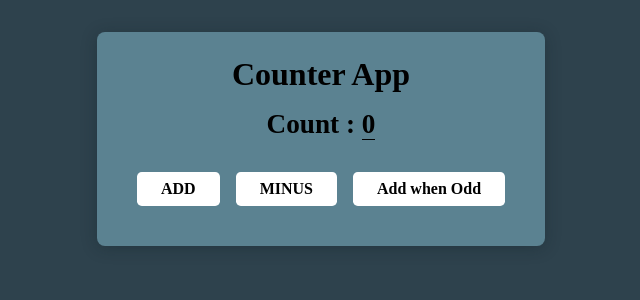
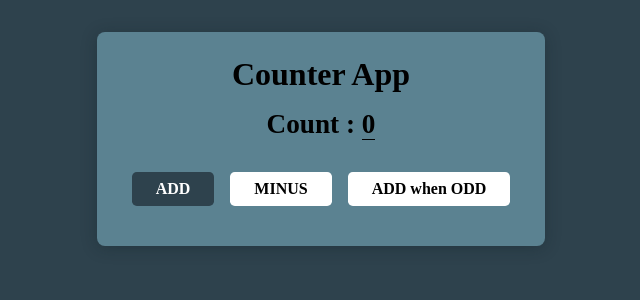
Before and after one commit to mohamadhosseinpour16/react-counter, a Next.js app: page / in a window 1280 px wide. In both pictures the pointer is over the button "ADD". Shown: the top 300 px of the page, without its empty margins (319-959 px from the left). Built offline with nearby package versions, Linux system fonts and the light colour scheme.

Commit message:
Completing the appearance of the component

```diff
--- a/src/app/components/counter/counter.jsx
+++ b/src/app/components/counter/counter.jsx
@@ -9,7 +9,7 @@ export default function Count() {
       <div className={classes.secondary}>
         <button className={classes.secondary__buttons}>ADD</button>
         <button className={classes.secondary__buttons}>MINUS</button>
-        <button className={classes.secondary__buttons}>Add when Odd</button>
+        <button className={classes.secondary__buttons}>ADD when ODD</button>
       </div>
     </section>
   );
--- a/src/app/components/counter/counter.module.css
+++ b/src/app/components/counter/counter.module.css
@@ -37,4 +37,10 @@
   font-weight: 900;
   background-color: white;
   cursor: pointer;
+  transition: 0.5s;
 }
+.secondary__buttons:hover{
+  color: white;
+  background-color: #2e424d;
+  transition: 0.5s;
+}
```
